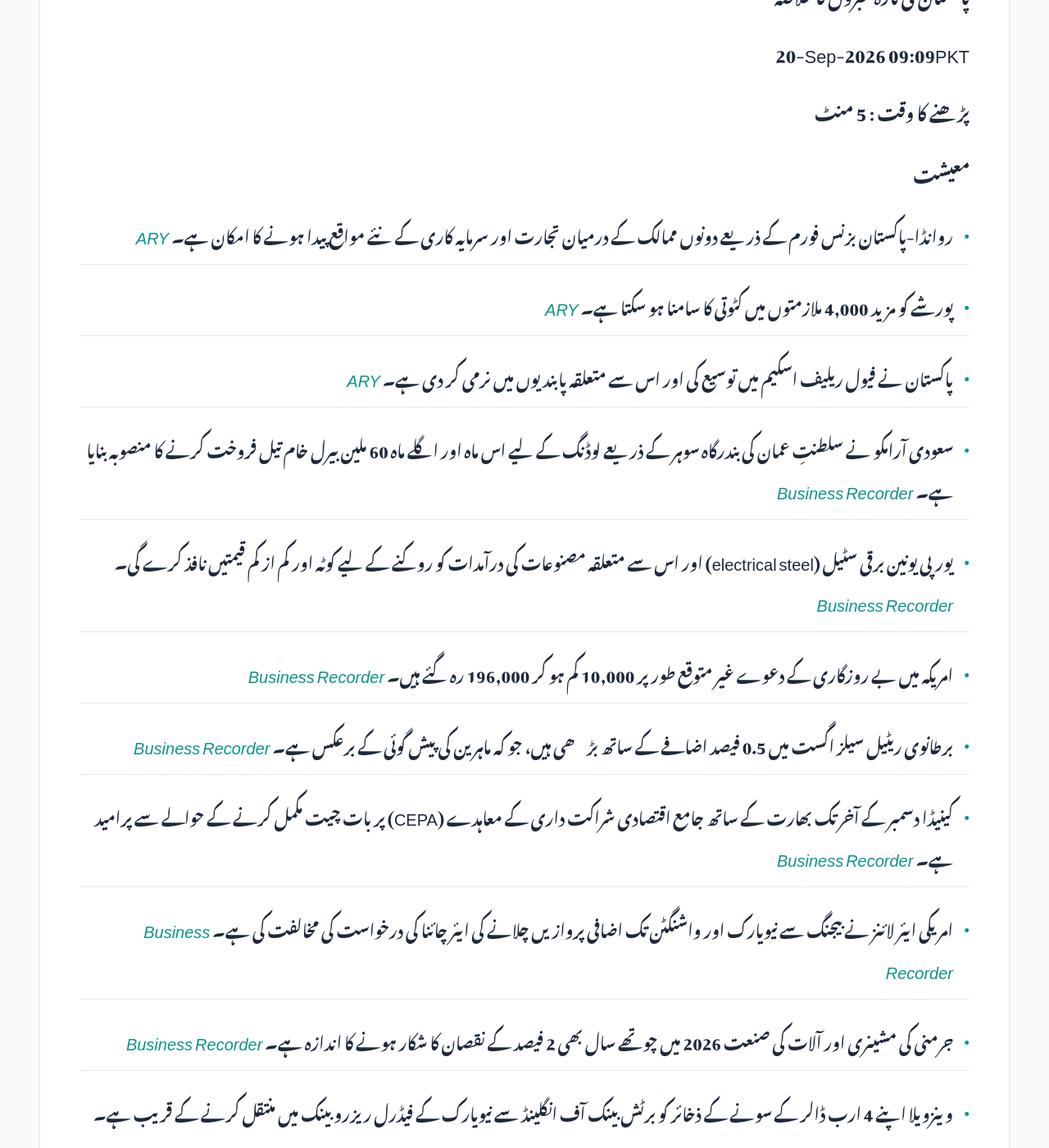
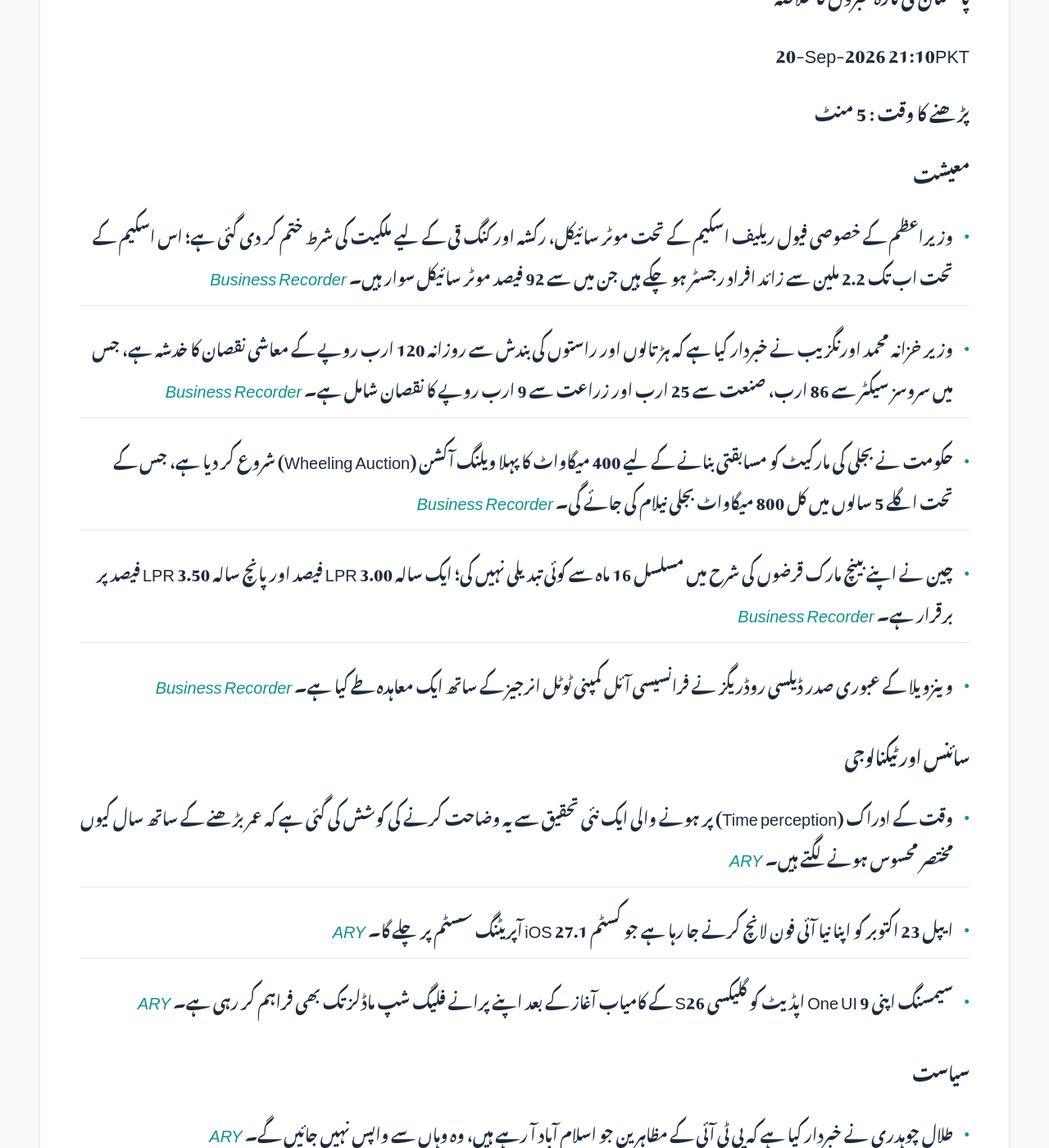
Before and after one commit to zsubzwary/news, a Jekyll site: the page built from ur/index.md, in a window 1280 px wide and 1400 px high, scrolled down 354 px. Shown: the whole window at 82% size. Built offline with Jekyll 4.4.1, drawn with Linux system fonts in a browser that asks for light colours; some web fonts are replaced; comment, search, counter and statistics services are not loaded; some of the changed text lies outside the part shown.

Commit message:
DateTime; 2026-09-20T16:10:18.973Z

```diff
--- a/ur/index.md
+++ b/ur/index.md
@@ -7,50 +7,47 @@ rtl: true
 
 پاکستان کی تازہ خبروں کا خلاصہ
 
- &lrm; 20-Sep-2026 09:09PKT
+ &lrm; 20-Sep-2026 21:10PKT
 
 پڑھنے کا وقت : 5 منٹ
 
 ### معیشت
-- روانڈا-پاکستان بزنس فورم کے ذریعے دونوں ممالک کے درمیان تجارت اور سرمایہ کاری کے نئے مواقع پیدا ہونے کا امکان ہے۔ *[ARY](https://arynews.tv/rwanda-pakistan-business-forum-to-open-new-avenues-for-trade-investment-hamid-asghar)*
-- پورشے کو مزید 4,000 ملازمتوں میں کٹوتی کا سامنا ہو سکتا ہے۔ *[ARY](https://arynews.tv/porsche-could-face-another-4000-job-cuts-handelsblatt-reports)*
-- پاکستان نے فیول ریلیف اسکیم میں توسیع کی اور اس سے متعلقہ پابندیوں میں نرمی کر دی ہے۔ *[ARY](https://arynews.tv/pakistan-expands-fuel-relief-scheme-and-eases-restrictions)*
-- سعودی آرامکو نے سلطنتِ عمان کی بندرگاہ سوہر کے ذریعے لوڈنگ کے لیے اس ماہ اور اگلے ماہ 60 ملین بیرل خام تیل فروخت کرنے کا منصوبہ بنایا ہے۔ *[Business Recorder](https://www.brecorder.com/news/40440274/aramco-to-boost-gulf-exports-to-60m-barrels)*
-- یورپی یونین برقی سٹیل (electrical steel) اور اس سے متعلقہ مصنوعات کی درآمدات کو روکنے کے لیے کوٹہ اور کم از کم قیمتیں نافذ کرے گی۔ *[Business Recorder](https://www.brecorder.com/news/40440275/eu-to-impose-provisional-safeguards-to-protect-electrical-steel-from-imports)*
-- امریکہ میں بے روزگاری کے دعوے غیر متوقع طور پر 10,000 کم ہو کر 196,000 رہ گئے ہیں۔ *[Business Recorder](https://www.brecorder.com/news/40440277/us-weekly-jobless-claims-unexpectedly-fall)*
-- برطانوی ریٹیل سیلز اگست میں 0.5 فیصد اضافے کے ساتھ بڑھی ہیں، جو کہ ماہرین کی پیش گوئی کے برعکس ہے۔ *[Business Recorder](https://www.brecorder.com/news/40440278/british-consumers-defy-forecasts-up-their-shopping-again)*
-- کینیڈا دسمبر کے آخر تک بھارت کے ساتھ جامع اقتصادی شراکت داری کے معاہدے (CEPA) پر بات چیت مکمل کرنے کے حوالے سے پرامید ہے۔ *[Business Recorder](https://www.brecorder.com/news/40440280/canada-optimistic-about-concluding-trade-talks-with-india-by-year-end)*
-- امریکی ایئر لائنز نے بیجنگ سے نیویارک اور واشنگٹن تک اضافی پروازیں چلانے کی ایئر چائنا کی درخواست کی مخالفت کی ہے۔ *[Business Recorder](https://www.brecorder.com/news/40440281/major-us-airlines-oppose-air-china-bid-to-schedule-additional-us-flights)*
-- جرمنی کی مشینری اور آلات کی صنعت 2026 میں چوتھے سال بھی 2 فیصد کے نقصان کا شکار ہونے کا اندازہ ہے۔ *[Business Recorder](https://www.brecorder.com/news/40440282/germany-machinery-sector-to-see-fourth-year-of-decline)*
-- وینزویلا اپنے 4 ارب ڈالر کے سونے کے ذخائر کو برٹش بینک آف انگلینڈ سے نیویارک کے فیڈرل ریزرو بینک میں منتقل کرنے کے قریب ہے۔ *[Business Recorder](https://www.brecorder.com/news/40440283/venezuela-nears-deal-to-move-usd4bn-gold-reserve-to-new-york-ft-says)*
-- سوئٹزرلینڈ نے 2026 کے لیے اپنی جی ڈی پی (GDP) ترقی کا تخمینہ بڑھا کر 1.7 فیصد کر دیا ہے۔ *[Business Recorder](https://www.brecorder.com/news/40440284/switzerland-ups-2026-gdp-growth-forecast)*
-- آسٹریلیا کے مرکزی بینک کے گورنر نے مہنگائی کے بڑھتے ہوئے خطرات سے خبردار کیا ہے، جبکہ کیش ریٹ 4.35 فیصد ہے۔ *[Business Recorder](https://www.brecorder.com/news/40440286/australias-central-bank-chief-warns-inflation-risks-materialising)*
-- محمد ذکریا اکبر ضیا اسلام آباد چیمبر آف کامرس اینڈ انڈسٹری (ICCI) کے صدر منتخب ہوئے۔ *[Business Recorder](https://www.brecorder.com/news/40440305/zikria-elected-icci-president)*
+- وزیراعظم کے خصوصی فیول ریلیف اسکیم کے تحت موٹر سائیکل، رکشہ اور کنگ قی کے لیے ملکیت کی شرط ختم کر دی گئی ہے؛ اس اسکیم کے تحت اب تک 2.2 ملین سے زائد افراد رجسٹر ہو چکے ہیں جن میں سے 92 فیصد موٹر سائیکل سوار ہیں۔ *[Business Recorder](https://www.brecorder.com/news/40440373/fuel-relief-scheme-govt-removes-ownership-condition-for-motorcycles-rickshaws-qingqis)*
+- وزیر خزانہ محمد اورنگزیب نے خبردار کیا ہے کہ ہڑتالوں اور راستوں کی بندش سے روزانہ 120 ارب روپے کے معاشی نقصان کا خدشہ ہے، جس میں سروسز سیکٹر سے 86 ارب، صنعت سے 25 ارب اور زراعت سے 9 ارب روپے کا نقصان شامل ہے۔ *[Business Recorder](https://www.brecorder.com/news/40440370/strikes-road-closures-may-cause-rs120bn-daily-economic-loss-aurangzeb)*
+- حکومت نے بجلی کی مارکیٹ کو مسابقتی بنانے کے لیے 400 میگاواٹ کا پہلا ویلنگ آکشن (Wheeling Auction) شروع کر دیا ہے، جس کے تحت اگلے 5 سالوں میں کل 800 میگاواٹ بجلی نیلام کی جائے گی۔ *[Business Recorder](https://www.brecorder.com/news/40440363/govt-launches-400mw-auction-under-competitive-power-market)*
+- چین نے اپنے بینچ مارک قرضوں کی شرح میں مسلسل 16 ماہ سے کوئی تبدیلی نہیں کی؛ ایک سالہ LPR 3.00 فیصد اور پانچ سالہ LPR 3.50 فیصد پر برقرار ہے۔ *[Business Recorder](https://www.brecorder.com/news/40440360/china-keeps-benchmark-lending-rates-unchanged-for-16th-month-in-september)*
+- وینزویلا کے عبوری صدر ڈیلسی روڈریگز نے فرانسیسی آئل کمپنی ٹوٹل انرجیز کے ساتھ ایک معاہدہ طے کیا ہے۔ *[Business Recorder](https://www.brecorder.com/news/40440358/venezuela-leader-rodriguez-signs-agreement-with-french-oil-company-total-energies)*
 
 ### سائنس اور ٹیکنالوجی
-- مصنوعی ذہانت (AI) کے عالمی پھیلاؤ سے چین میں سپلائی اور ڈیمانڈ کے عدم توازن میں مزید اضافہ ہو سکتا ہے۔ *[Business Recorder](https://www.brecorder.com/news/40440279/china-central-bank-adviser-says-ai-may-deepen-supply-demand-imbalance)*
-- کیسپرسکی کے سروے کے مطابق 88 فیصد بزرگوں کو ڈیجیٹل دنیا کے استعمال اور آن لائن بینکنگ وغیرہ میں نوجوان مدد فراہم کرتے ہیں۔ *[Business Recorder](https://www.brecorder.com/news/40440304/young-people-helping-the-elderly-navigate-digital-world)*
-
-### موسم
-- کراچی میں درجہ حرارت 35-26 (ºC)، حیدرآباد میں 40-28 (ºC) اور لاہور میں 36-25 (ºC) رہنے کی پیش گوئی ہے۔ *[Business Recorder](https://www.brecorder.com/news/40440269/the-weather)*
+- وقت کے ادراک (Time perception) پر ہونے والی ایک نئی تحقیق سے یہ وضاحت کرنے کی کوشش کی گئی ہے کہ عمر بڑھنے کے ساتھ سال کیوں مختصر محسوس ہونے لگتے ہیں۔ *[ARY](https://arynews.tv/time-perception-study-explains-why-years-feel-shorter-with-age)*
+- ایپل 23 اکتوبر کو اپنا نیا آئی فون لانچ کرنے جا رہا ہے جو کسٹم iOS 27.1 آپریٹنگ سسٹم پر چلے گا۔ *[ARY](https://arynews.tv/apple-iphone-duo-to-run-custom-ios-27-1-for-october-23-launch)*
+- سیمسنگ اپنی One UI 9 اپڈیٹ کو گلیکسی S26 کے کامیاب آغاز کے بعد اپنے پرانے فلیگ شپ ماڈلز تک بھی فراہم کر رہی ہے۔ *[ARY](https://arynews.tv/samsung-expands-one-ui-9-to-earlier-flagships-after-stable-galaxy-s26-debut)*
 
 ### سیاست
-- پاکستان نے ٹیکنالوجی پر مبنی اور انسانی پہلو رکھنے والی اقوام متحدہ کی امن برقرار رکھنے کی کوششوں کا مطالبہ کیا ہے۔ *[ARY](https://arynews.tv/pakistan-calls-for-technology-driven-un-peacekeeping-with-a-human-face)*
-- بھارت نے روسی تیل کی خریداری پر نئے امریکی ٹیرف کے حوالے سے واشنگٹن کو خبردار کیا ہے۔ *[Business Recorder](https://www.brecorder.com/news/40440276/india-warns-new-us-tariffs-over-russian-oil-may-hit-ties-vows-to-protect-energy-security)*
-- وفاقی وزیر قیصر احمد شیخ نے الزام لگایا کہ صوبے 18ویں ترمیم کا غلط استعمال کر رہے ہیں اور ملک میں 110 سے 120 ملین لوگ غربت کے نیچے زندگی گزار رہے ہیں۔ *[Business Recorder](https://www.brecorder.com/news/40440301/provinces-misusing-18th-amendment-claims-qaiser)*
-- خیبر پختونخوا کے وزیر اعلیٰ محمد سہیل آفریدی نے کوہاٹ کا دورہ کیا اور دہشت گردانہ حملے میں شہید ہونے والے پولیس اہلکاروں کے اہل خانہ سے ملاقات کی۔ *[Business Recorder](https://www.brecorder.com/news/40440303/kp-cm-visits-kohat-meets-families-of-martyred-police-personnel)*
+- طلال چوہدری نے خبردار کیا ہے کہ پی ٹی آئی کے مظاہرین جو اسلام آباد آ رہے ہیں، وہ وہاں سے واپس نہیں جائیں گے۔ *[ARY](https://arynews.tv/those-coming-for-pti-protest-wont-leave-islamabad-warns-talal-chaudhry)*
+- سیاسی رہنما جنید اکبر نے اسلام آباد کو "سومناتھ" میں بدلنے کا اعلان کیا ہے۔ *[ARY](https://arynews.tv/well-turn-islamabad-into-somnath-junaid-akbar-declares)*
 
 ### قومی
-- سندھ میں MDCAT 2026 کے امیدواروں کے لیے جووینائل کارڈ کی شرط ختم کر دی گئی ہے۔ *[ARY](https://arynews.tv/mdcat-2026-juvenile-card-requirement-waived-for-candidates-in-sindh)*
-- کراچی میں لڑکی کو ہراساں کرنے کے الزام میں ایک پولیس افسر کو معطل کر دیا گیا ہے۔ *[ARY](https://arynews.tv/karachi-police-officer-accused-of-harassing-girl-suspended)*
-- چیف جسٹس یحییٰ آفریدی نے ڈسٹرکٹ ججز کے لیے بہتر کام کے حالات اور پیشہ ورانہ وسائل کی ضرورت پر زور دیا ہے۔ *[Business Recorder](https://www.brecorder.com/news/40440270/backbone-badly-bent)*
-- پاکستان میں 2026 کے پہلے چھ ماہ کے دوران بچوں کے خلاف تشدد اور بدسلوکی کے 1,914 کیسز رپورٹ ہوئے ہیں۔ *[Business Recorder](https://www.brecorder.com/news/40440271/a-state-failing-its-children)*
-- اسلام آباد میں ایک ہی دن میں اغوا کے 10 سے زیادہ، کار جیکنگ کے 36 اور سٹریٹ کرائم کے 12 واقعات رپورٹ ہوئے۔ *[Business Recorder](https://www.brecorder.com/news/40440302/over-10-cases-of-kidnapping-reported-in-capital-in-a-single-day)*
+- اسلام آباد میں گزشتہ 8 ماہ کے دوران بچوں کے جنسی استحصال اور تشدد کے 77 کیسز رپورٹ ہوئے ہیں۔ *[ARY](https://arynews.tv/islamabad-reports-77-cases-of-child-sexual-abuse-violence-in-8-months)*
+- لاہور کے ڈپٹی کمشنر نے علیمہ خان کو MPO کے تحت 30 دن کے لیے حراست میں لینے کا حکم جاری کیا ہے۔ *[Business Recorder](https://www.brecorder.com/news/40440371/ptis-aleema-khan-detained-under-mpo-ahead-of-sept-27-protest)*
+- نائب وزیراعظم اور وزیر خارجہ اسحاق ڈار 21 سے 25 ستمبر تک اقوام متحدہ کی 81 ویں جنرل اسمبلی کے اجلاس میں شرکت کے لیے نیویارک روانہ ہوں گے۔ *[Business Recorder](https://www.brecorder.com/news/40440362/fm-dar-departs-for-new-york-to-attend-81st-unga-session)*
+- بلوچستان کے علاقے قلات کے قریب سیکیورٹی فورسز نے ایک آپریشن کے دوران 5 دہشت گردوں کو ہلاک اور 23 اغوا شدہ افراد کو بحفاظت ریسکیو کر لیا۔ *[Business Recorder](https://www.brecorder.com/news/40440361/security-forces-kill-five-terrorists-recover-23-abductees-near-kalat)*
+- سیاسی مارچوں کے پیش نظر پنجاب پولیس نے راولپنڈی میں اسکولوں کی بندش کی درخواست کی ہے۔ *[ARY](https://arynews.tv/punjab-police-seek-closure-of-schools-in-rawalpindi-amid-political-marches)*
 
 ### بین الاقوامی
-- سعودی عرب میں فضائی حملے کی وارننگ کے بعد ریاض ایئرپورٹ کے قریب آگ اور دھواں دیکھا گیا۔ *[ARY](https://arynews.tv/flames-smoke-seen-near-riyadh-airport-after-saudi-warning-of-aerial-attack-threat)*
+- ڈونلڈ ٹرمپ نے ایک عظیم الشان محراب (Triumphal Arch) کو فوجی کمپلیکس میں تبدیل کرنے کا منصوبہ بنایا ہے۔ *[ARY](https://arynews.tv/trump-to-convert-triumphal-arch-into-military-complex)*
+- امریکہ نے مشرق وسطیٰ میں سعودی عرب اور یمن کے حوثیوں کے درمیان جنگ کے تیزی سے بڑھنے کا انتباہ کیا ہے۔ *[Business Recorder](https://www.brecorder.com/news/40440374/us-warns-of-rapid-escalation-in-mideast-war)*
+- ایران نے آبنائے ہرمز کو دوبارہ کھولنے کے لیے امریکہ کے سامنے اپنی شرائط پیش کر دی ہیں۔ *[Business Recorder](https://www.brecorder.com/news/40440372/iran-says-conveyed-conditions-to-us-for-reopening-hormuz)*
+- یوکرین کے ڈرون حملے میں روس کے دارالحکومت ماسکو کے قریب ایک آئل ریفائنری پر حملہ ہوا جس سے 2 افراد ہلاک ہو گئے۔ *[Business Recorder](https://www.brecorder.com/news/40440359/two-dead-in-moscow-region-drones-hit-oil-refinery-in-russian-capital)*
+- مشہور گلوکار ایڈ شیرن نے غزہ کی صورتحال کو "ناقابل جواز" قرار دے دیا ہے۔ *[Business Recorder](https://www.brecorder.com/news/40440376/singer-ed-sheeran-says-gaza-situation-unjustifiable-following-controversy)*
+- بھارت میں ایک اپارٹمنٹ سے سانپوں کی بڑی تعداد کو ریسکیو کیا گیا۔ *[ARY](https://arynews.tv/large-number-of-snakes-rescued-from-apartment-in-india)*
 
 ### کھیل
-- آرسنل کے کوچ آرٹیٹا نے برائٹن کے خلاف شکست کے بعد ٹیم کی اصلاح کا عزم کیا ہے۔ *[ARY](https://arynews.tv/arteta-vows-arsenal-will-learn-from-chastening-brighton-defeat)*
-- افریقی چیمپئنز نے ایشیائی چیمپئنز کو شکست دے کر انٹر کانٹیننٹل کپ میں جگہ بنا لی ہے۔ *[ARY](https://arynews.tv/african-champions-beat-asian-champions-to-reach-intercontinental-cup)*
-- ریئل میڈرڈ کی ٹیم کی کارکردگی نے مورینیو کو ایٹلیٹو کے مقابلے سے قبل متاثر کیا۔ *[ARY](https://arynews.tv/real-madrids-mindset-impresses-mourinho-ahead-of-atletico-showdown)*
+- ایشین گیمز 2026 میں پاکستان ہاکی ٹیم نے تھائی لینڈ کو 9-0 سے شکست دی، جس میں احمد ندیم نے ہیٹ ٹرک کی۔ *[Business Recorder](https://www.brecorder.com/news/40440377/ahmed-nadeem-scores-hat-trick-as-pakistan-crush-thailand-9-0-in-asian-games)*
+- ایران نے چین کو 79-70 سے ہرا کر ایشین گیمز میں باسکٹ بال کا کانسی کا تمغہ جیت لیا۔ *[Business Recorder](https://www.brecorder.com/news/40440375/iran-put-hearts-on-the-court-to-win-asian-games-basketball-bronze)*
+- فٹ بال: انٹر میلان اور اے ایس روما کا میچ 2-2 سے برابر رہا۔ *[Business Recorder](https://www.brecorder.com/news/40440369/martinez-nets-double-as-inter-come-back-to-draw-2-2-with-roma)*
+- ٹینس: 18 سالہ ایوا جووچ نے گواڈالاخارہ اوپن کا ٹائٹل جیت لیا۔ *[Business Recorder](https://www.brecorder.com/news/40440368/iva-jovic-repeats-as-guadalajara-open-champ)*
+- ڈیوس کپ: چیک جمہوریہ نے امریکہ کو 3-2 سے شکست دے کر کوارٹر فائنل میں جگہ بنا لی۔ *[Business Recorder](https://www.brecorder.com/news/40440367/davis-cup-roundup-czech-republic-ousts-us-in-second-round)*
+- کرکٹ: انگلینڈ نے سری لنکا کو 3-0 سے ہرا کر ٹی 20 ورلڈ رینکنگ میں پہلا مقام حاصل کر لیا۔ *[Business Recorder](https://www.brecorder.com/news/40440366/england-complete-t20-sweep-over-sri-lanka-to-go-back-on-top-of-world-rankings)*
+- فٹ بال: کوونٹری سٹی نے ناٹنگھم فارسٹ کو 1-0 سے شکست دے کر 25 سال بعد پریمیئر لیگ میں اپنی پہلی جیت حاصل کی۔ *[Business Recorder](https://www.brecorder.com/news/40440365/lampards-covents-earn-landmark-first-premier-league-win-in-25-years)*
+- فٹ بال: برائٹن نے آرسنل کو 3-0 سے شکست دے دی۔ *[Business Recorder](https://www.brecorder.com/news/40440364/arsenal-crash-to-defeat-at-brighton-tottenham-gloom-deepens)*
```
